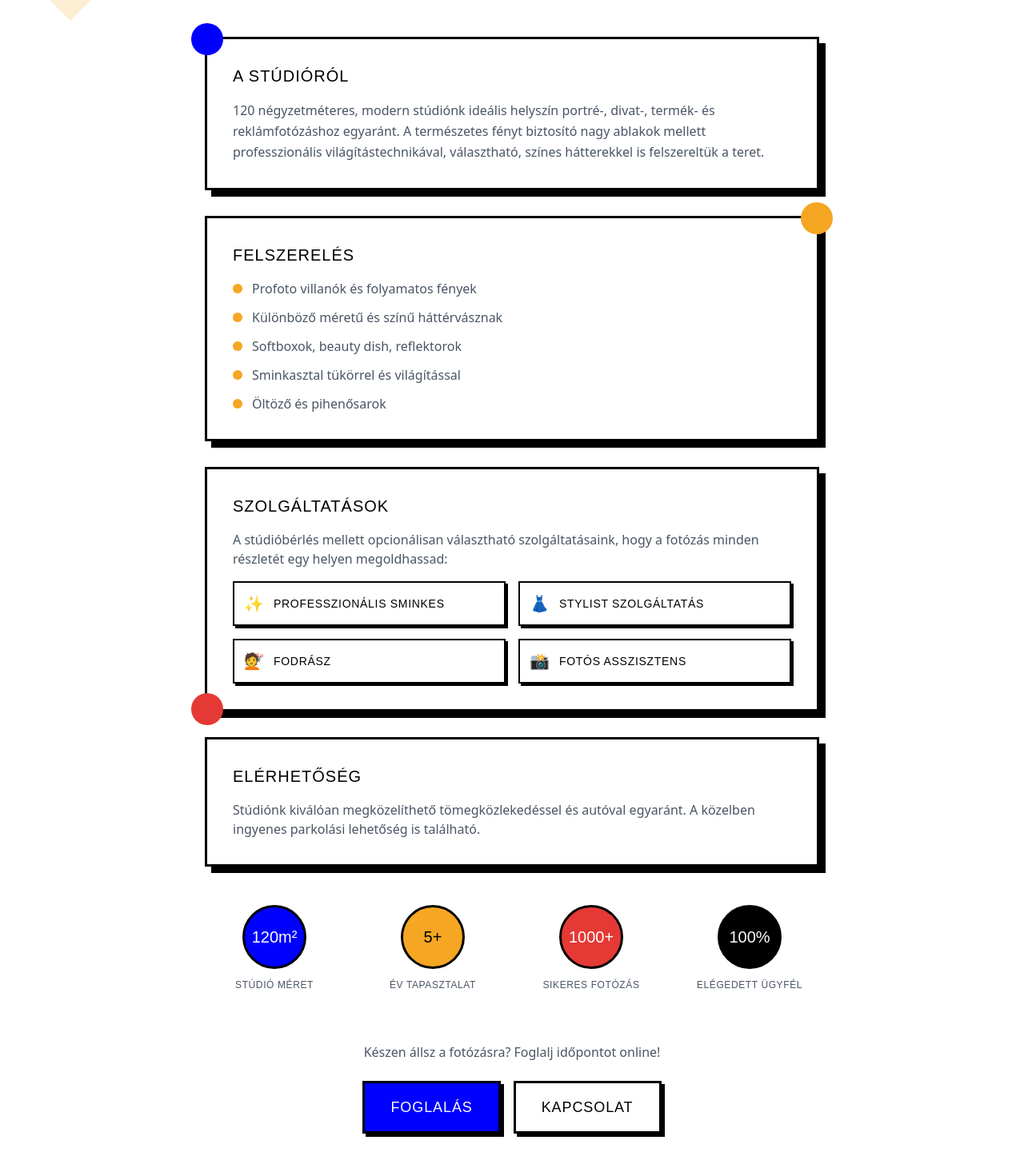
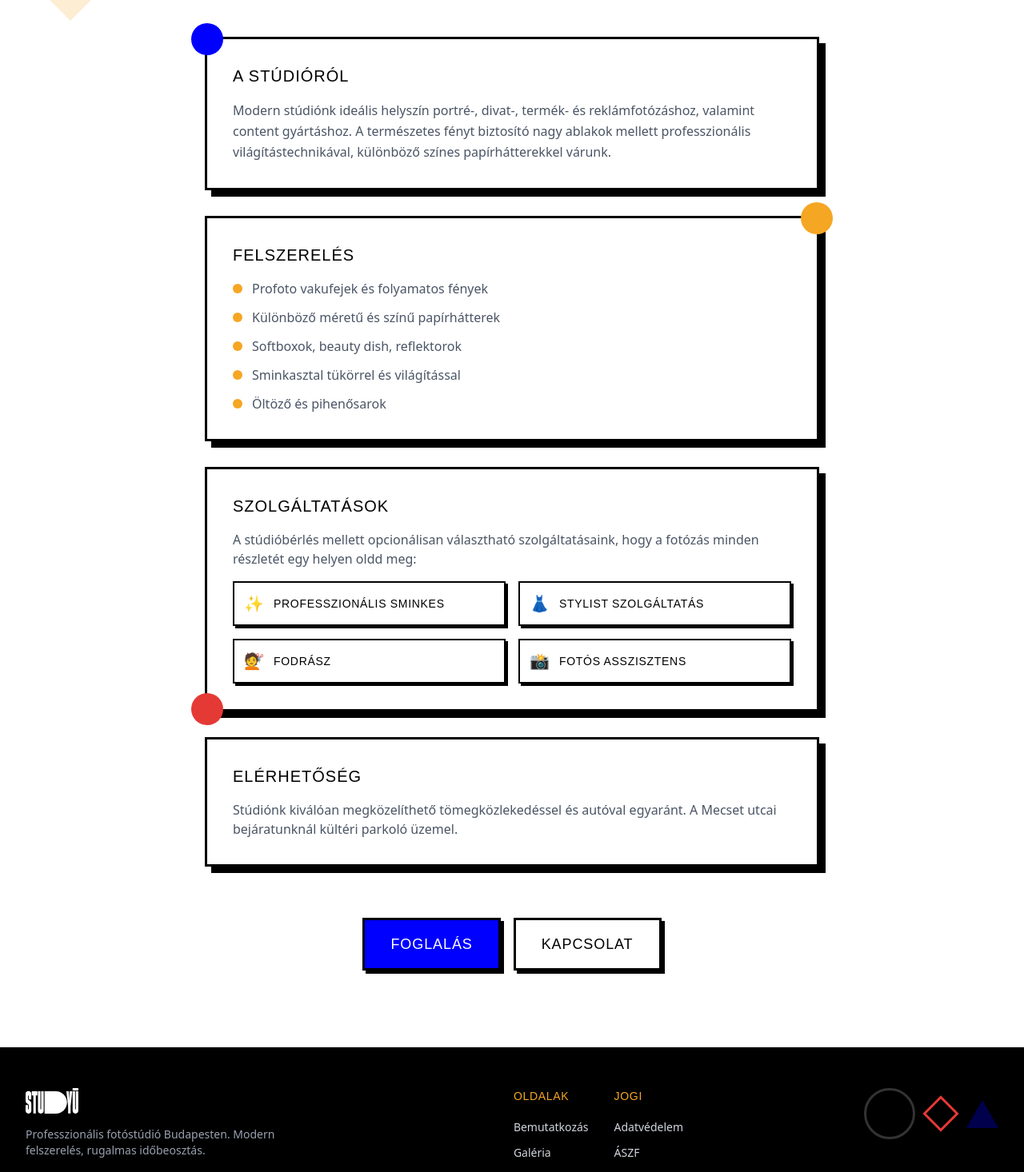
Before and after one commit to pixeloid/studyu, a Next.js app: page /bemutatkozas in a window 1280 px wide. Shown: the part 500-1966 px from the top of the page at 80% size. Built offline with nearby package versions, Linux system fonts and the light colour scheme; a web font is replaced by a local one.

Commit message:
fix: apply latest Google Docs copy changes - content gyártás, new descriptions, remove stats sections, update equipment names
Co-Authored-By: Claude Opus 4.6 (1M context) <noreply@anthropic.com>

```diff
--- a/src/app/(public)/bemutatkozas/page.tsx
+++ b/src/app/(public)/bemutatkozas/page.tsx
@@ -40,8 +40,8 @@ export default function AboutPage() {
               <div className="w-12 h-[3px] bg-black" />
             </div>
             <p className="text-lg text-gray-600">
-              A StudyU Fotóstúdió 2025 óta várja vendégeit Budapest szívében. Célunk, hogy
-              professzionális környezetet biztosítsunk minden típusú fotózáshoz, hiszen a kreatív alkotás közös célunk.
+              A Studyú a Dugattyús fotóstúdiója, ami 2025 óta várja vendégeit Budapest szívében. Célunk, hogy
+              professzionális környezetet biztosítsunk minden típusú fotózáshoz, hiszen a kreatív alkotás közös célunk és örömünk.
             </p>
           </div>
         </div>
@@ -54,10 +54,10 @@ export default function AboutPage() {
           <BauhausCard padding="lg" accentColor="blue" hasCornerAccent accentPosition="top-left" className="mb-8">
             <h2 className="font-bugrino text-xl uppercase tracking-wider mb-4">A stúdióról</h2>
             <p className="text-gray-600 leading-relaxed">
-              120 négyzetméteres, modern stúdiónk ideális helyszín portré-, divat-,
-              termék- és reklámfotózáshoz egyaránt. A természetes fényt biztosító
+              Modern stúdiónk ideális helyszín portré-, divat-,
+              termék- és reklámfotózáshoz, valamint content gyártáshoz. A természetes fényt biztosító
               nagy ablakok mellett professzionális világítástechnikával,
-              választható, színes hátterekkel is felszereltük a teret.
+              különböző színes papírhátterekkel várunk.
             </p>
           </BauhausCard>
 
@@ -66,8 +66,8 @@ export default function AboutPage() {
             <h2 className="font-bugrino text-xl uppercase tracking-wider mb-4">Felszerelés</h2>
             <ul className="space-y-3">
               {[
-                'Profoto villanók és folyamatos fények',
-                'Különböző méretű és színű háttérvásznak',
+                'Profoto vakufejek és folyamatos fények',
+                'Különböző méretű és színű papírhátterek',
                 'Softboxok, beauty dish, reflektorok',
                 'Sminkasztal tükörrel és világítással',
                 'Öltöző és pihenősarok',
@@ -88,7 +88,7 @@ export default function AboutPage() {
             <h2 className="font-bugrino text-xl uppercase tracking-wider mb-4">Szolgáltatások</h2>
             <p className="text-gray-600 mb-4">
               A stúdióbérlés mellett opcionálisan választható szolgáltatásaink,
-              hogy a fotózás minden részletét egy helyen megoldhassad:
+              hogy a fotózás minden részletét egy helyen oldd meg:
             </p>
             <div className="grid grid-cols-2 gap-4">
               {[
@@ -114,24 +114,12 @@ export default function AboutPage() {
             <h2 className="font-bugrino text-xl uppercase tracking-wider mb-4">Elérhetőség</h2>
             <p className="text-gray-600">
               Stúdiónk kiválóan megközelíthető tömegközlekedéssel és autóval egyaránt.
-              A közelben ingyenes parkolási lehetőség is található.
+              A Mecset utcai bejáratunknál kültéri parkoló üzemel.
             </p>
           </BauhausCard>
 
-          {/* Stats */}
-          <div className="grid grid-cols-2 gap-6 sm:grid-cols-4">
-            <Stat value="120m²" label="Stúdió méret" color="blue" />
-            <Stat value="5+" label="Év tapasztalat" color="yellow" />
-            <Stat value="1000+" label="Sikeres fotózás" color="red" />
-            <Stat value="100%" label="Elégedett ügyfél" color="black" />
-          </div>
-
           {/* CTA */}
-          <div className="mt-16 text-center">
-            <p className="text-gray-600 mb-6">
-              Készen állsz a fotózásra? Foglalj időpontot online!
-            </p>
-            <div className="flex flex-wrap justify-center gap-4">
+          <div className="mt-16 flex flex-wrap justify-center gap-4">
             <Link href="/foglalas">
               <BauhausButton variant="primary" size="lg">Foglalás</BauhausButton>
             </Link>
@@ -142,29 +130,5 @@ export default function AboutPage() {
         </div>
       </div>
     </div>
-    </div>
   )
 }
-
-function Stat({ value, label, color }: { value: string; label: string; color: 'blue' | 'yellow' | 'red' | 'black' }) {
-  const colors = {
-    blue: 'var(--bauhaus-blue)',
-    yellow: 'var(--bauhaus-yellow)',
-    red: 'var(--bauhaus-red)',
-    black: 'var(--bauhaus-black)',
-  }
-
-  return (
-    <div className="text-center">
-      <div
-        className="w-20 h-20 rounded-full border-[3px] border-black flex items-center justify-center mx-auto mb-3"
-        style={{ backgroundColor: colors[color] }}
-      >
-        <span className={`font-bugrino text-xl ${color === 'yellow' ? 'text-black' : 'text-white'}`}>
-          {value}
-        </span>
-      </div>
-      <div className="font-bugrino text-xs uppercase tracking-wider text-gray-600">{label}</div>
-    </div>
-  )
-}
--- a/src/app/(public)/page.tsx
+++ b/src/app/(public)/page.tsx
@@ -9,7 +9,7 @@ export default function HomePage() {
       {/* Hero Section */}
       <BauhausHero
         title="Professzionális Fotóstúdió"
-        subtitle="Modern, teljesen felszerelt stúdió Budapesten. Ideális portré-, termék- és reklámfotózáshoz."
+        subtitle="Modern, teljesen felszerelt stúdió Budapesten. Ideális portré-, termék- és reklámfotózáshoz, content gyártáshoz."
       >
         <div className="flex flex-col sm:flex-row items-center justify-center gap-4">
           <Link href="/foglalas">
@@ -59,7 +59,7 @@ export default function HomePage() {
             <FeatureCard
               icon={<CameraIcon />}
               title="Modern felszerelés"
-              description="Professzionális világítástechnika, háttérvásznak és minden szükséges kellék."
+              description="Professzionális, minőségi világítástechnika, háttérvásznak és minden szükséges kellék."
               accentColor="blue"
             />
             <FeatureCard
@@ -71,7 +71,7 @@ export default function HomePage() {
             <FeatureCard
               icon={<SparklesIcon />}
               title="Kiegészítő szolgáltatások"
-              description="Sminkes, stylist, fodrász, fotós asszisztens - amennyiben választod."
+              description="Sminkes, stylist, fodrász, fotós asszisztens - igény esetén!"
               accentColor="red"
             />
             <FeatureCard
@@ -88,8 +88,8 @@ export default function HomePage() {
             />
             <FeatureCard
               icon={<ShieldCheckIcon />}
-              title="Átlátható árazás"
-              description="Nincsenek rejtett költségek - pontosan tudod, miért fizetsz."
+              title="Kedvenc új helyed"
+              description="Akár privát rendezvényhelyszínként is gondolhatsz ránk."
               accentColor="red"
             />
           </div>
@@ -138,17 +138,6 @@ export default function HomePage() {
         </div>
       </section>
 
-      {/* Stats Section */}
-      <section className="py-20 bg-white border-t-[3px] border-black">
-        <div className="mx-auto max-w-7xl px-6 lg:px-8">
-          <div className="grid grid-cols-2 gap-8 md:grid-cols-4">
-            <StatItem value="500+" label="Elégedett ügyfél" color="blue" />
-            <StatItem value="50m²" label="Stúdió méret" color="yellow" />
-            <StatItem value="24/7" label="Online foglalás" color="red" />
-            <StatItem value="5+" label="Év tapasztalat" color="blue" />
-          </div>
-        </div>
-      </section>
     </>
   )
 }
@@ -191,37 +180,6 @@ function FeatureCard({
   )
 }
 
-function StatItem({
-  value,
-  label,
-  color,
-}: {
-  value: string
-  label: string
-  color: 'red' | 'yellow' | 'blue'
-}) {
-  const colors = {
-    red: 'var(--bauhaus-red)',
-    yellow: 'var(--bauhaus-yellow)',
-    blue: 'var(--bauhaus-blue)',
-  }
-
-  return (
-    <div className="text-center">
-      <div
-        className="inline-flex items-center justify-center w-20 h-20 rounded-full border-[3px] border-black mb-4"
-        style={{ backgroundColor: colors[color] }}
-      >
-        <span
-          className={`font-bugrino text-xl ${color === 'yellow' ? 'text-black' : 'text-white'}`}
-        >
-          {value}
-        </span>
-      </div>
-      <p className="font-bugrino text-sm uppercase tracking-wider">{label}</p>
-    </div>
-  )
-}
 
 function CameraIcon() {
   return (
```
Lines whose indentation alone changed are shown as unchanged.
